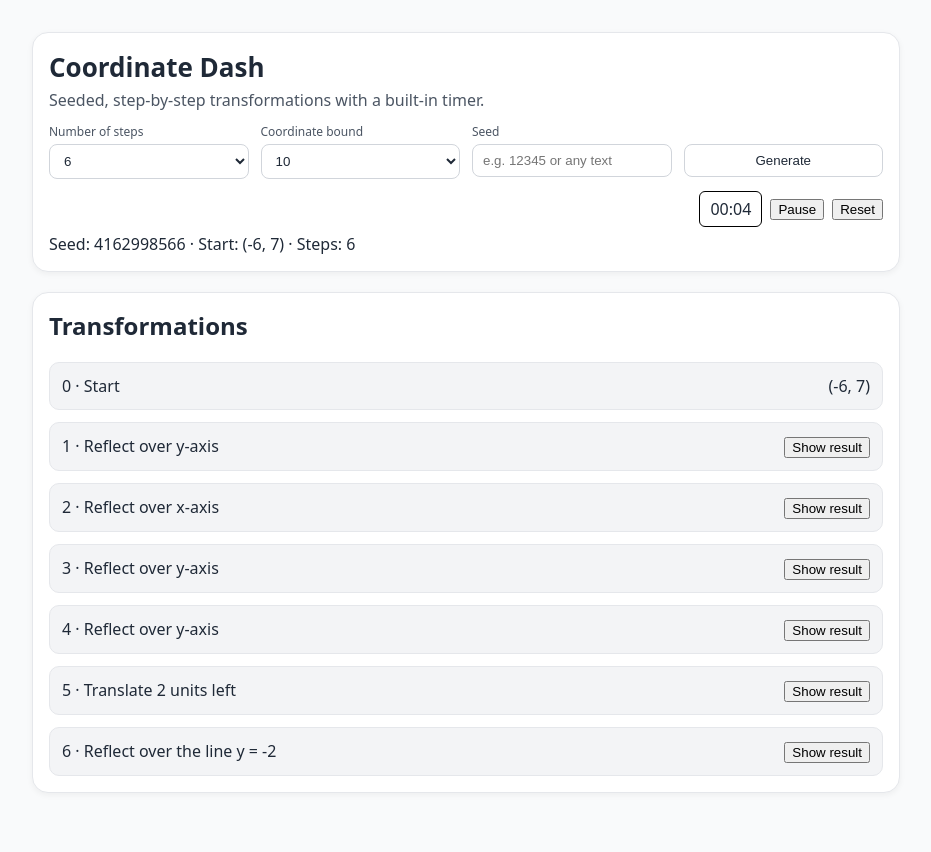
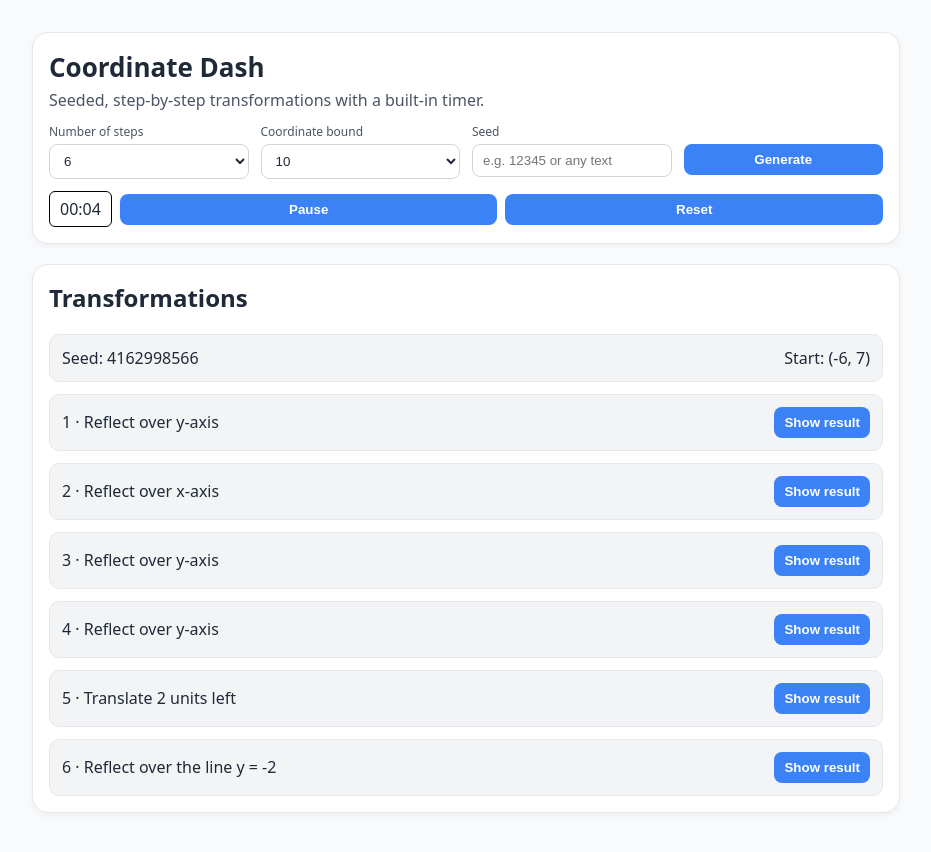
Before and after one commit to MerrickMath/MerrickMath.github.io, a Jekyll site: the page CoordinateGame.html, which Jekyll copies as it is, in a window 1280 px wide. Shown: the top 852 px of the page, without its empty margins (174-1105 px from the left). Built offline with Jekyll 4.4.1, drawn with Linux system fonts in a browser that asks for light colours.

Commit message:
Update CoordinateGame.html

```diff
--- a/CoordinateGame.html
+++ b/CoordinateGame.html
@@ -10,13 +10,13 @@
       --panel: #ffffff;
       --muted: #4b5563;
       --text: #1f2937;
-      --accent: #22d3ee;
-      --accent-2: #a78bfa;
-      --ok: #22c55e;
-      --warn: #f59e0b;
-      --danger: #ef4444;
+      --accent: #3b82f6;
+      --accent-hover: #2563eb;
       --card: #f3f4f6;
       --radius: 16px;
+      --button-bg: #3b82f6;
+      --button-bg-hover: #2563eb;
+      --button-text: #ffffff;
     }
     * { box-sizing: border-box; }
     body {
@@ -44,7 +44,7 @@
       margin-top: 12px;
     }
     .control label { display:block; font-size: 12px; margin-bottom: 4px; color: var(--muted); }
-    .control input, .control select, .control button {
+    .control input, .control select {
       width: 100%;
       padding: 8px 10px;
       border-radius: 8px;
@@ -52,6 +52,21 @@
       background: #fff;
       color: var(--text);
     }
+    .control button, .primary {
+      width: 100%;
+      padding: 8px 10px;
+      border-radius: 8px;
+      border: none;
+      background: var(--button-bg);
+      color: var(--button-text);
+      cursor: pointer;
+      font-weight: 600;
+      transition: background 0.2s;
+    }
+    .control button:hover, .primary:hover {
+      background: var(--button-bg-hover);
+    }
+
     .timer { border: 1px solid #000; padding: 6px 10px; border-radius: 6px; text-align: center; font-variant-numeric: tabular-nums; }
     .timer-controls { display:flex; align-items:center; gap:8px; justify-content:flex-end; }
 
@@ -60,7 +75,7 @@
     .list { display: grid; gap: 12px; }
     .card { background: var(--card); border: 1px solid #e5e7eb; border-radius: 10px; padding: 12px; }
     .step-head { display: flex; justify-content: space-between; align-items: center; }
-    .answer { margin-top: 8px; color: var(--accent); font-weight: 600; display:none; }
+    .answer { margin-top: 8px; color: var(--button-bg); font-weight: 600; display:none; }
   </style>
 </head>
 <body>
@@ -91,7 +106,6 @@
       <button class="primary" id="toggleTimerBtn">Pause</button>
       <button class="primary" id="resetBtn">Reset</button>
     </div>
-    <div style="margin-top:6px"><span id="meta" class="muted mono">&nbsp;</span></div>
   </header>
 
   <section class="panel">
@@ -184,15 +196,17 @@ function fmtTime(sec) { const m = Math.floor(sec / 60); const s = sec % 60; retu
 function timerStart() { if (timerHandle) return; timerHandle = setInterval(() => { elapsedSec++; timerEl.textContent = fmtTime(elapsedSec); }, 1000); }
 function timerStop() { if (timerHandle) { clearInterval(timerHandle); timerHandle = null; } }
 function timerReset() { timerStop(); elapsedSec = 0; timerEl.textContent = fmtTime(elapsedSec); }
-startBtn?.addEventListener('click', timerStart);
-stopBtn?.addEventListener('click', timerStop);
-resetBtn?.addEventListener('click', timerReset);
+toggleTimerBtn?.addEventListener('click', () => {
+  if (timerHandle) { timerStop(); toggleTimerBtn.textContent = 'Start'; }
+  else { timerStart(); toggleTimerBtn.textContent = 'Pause'; }
+});
+resetBtn?.addEventListener('click', () => { timerReset(); if (toggleTimerBtn) toggleTimerBtn.textContent = 'Start'; });
 
-function renderAnswers(startPt, steps) {
+function renderAnswers(startPt, steps, seedUsed) {
   answersEl.innerHTML = '';
   const startCard = document.createElement('div');
   startCard.className = 'card';
-  startCard.innerHTML = `<div class="step-head"><span class="step-desc">0 · Start</span><span class="mono">(${startPt[0]}, ${startPt[1]})</span></div>`;
+  startCard.innerHTML = `<div class="step-head"><span class="step-desc">Seed: ${seedUsed}</span><span class="mono">Start: (${startPt[0]}, ${startPt[1]})</span></div>`;
   answersEl.appendChild(startCard);
 
   steps.forEach((step, idx) => {
@@ -235,9 +249,7 @@ function generate() {
   let [x, y] = start; const steps = [];
   for (const [desc, fn] of tforms) { [x, y] = fn(x, y); steps.push([desc, [x, y]]); }
 
-  renderAnswers(start, steps);
-
-  metaEl.textContent = `Seed: ${seedUsed} · Start: (${start[0]}, ${start[1]}) · Steps: ${stepsN}`;
+  renderAnswers(start, steps, seedUsed);
 
   timerReset();
   timerStart();
```
Also changed, not shown: other parts of CoordinateGame.html (+1 -3 lines).
